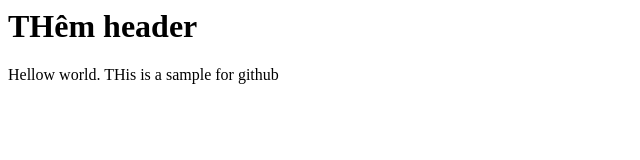
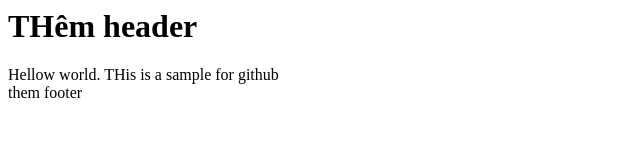
Before and after one commit to levananh/BanHang, a plain HTML site: page index.html in a window 1280 px wide. Shown: the full height of the page, 0-640 px from the left. Drawn offline with Linux system fonts and the light colour scheme.

Commit message:
them footer

```diff
--- a/index.html
+++ b/index.html
@@ -1,3 +1,7 @@
 <h1>THêm header</h1>
 Hellow world.
 THis is a sample for github
+
+<footer>
+    them footer
+</footer>
```
